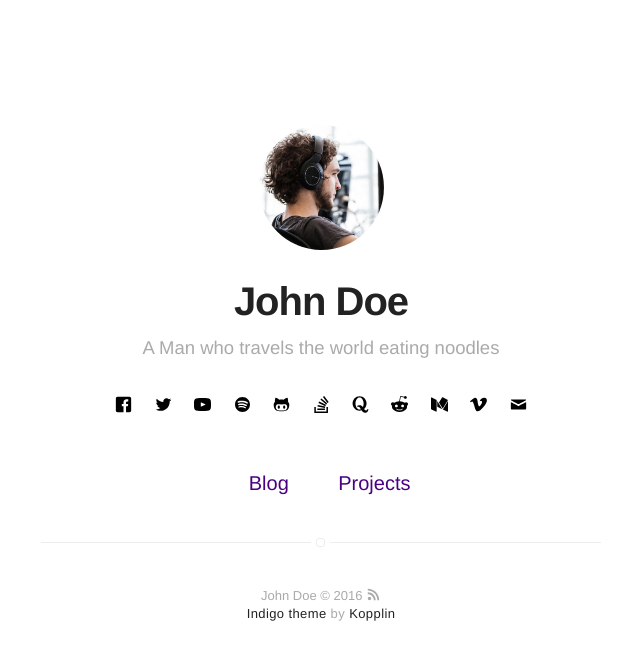
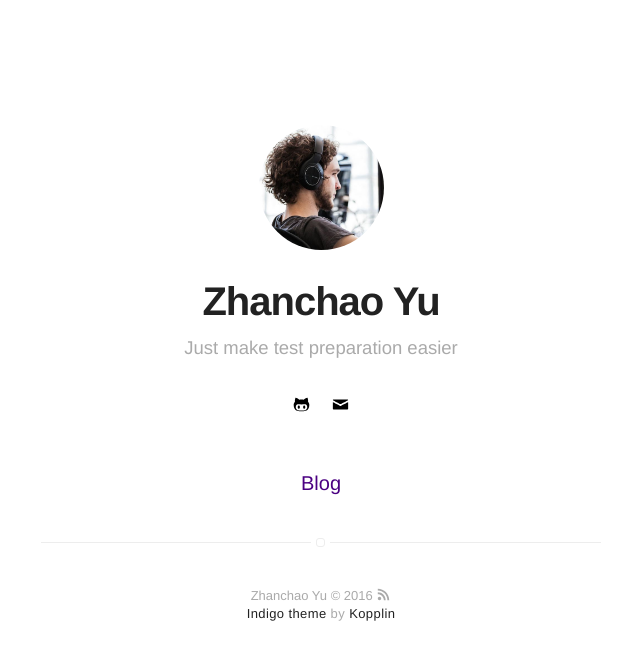
Before and after one commit to flutar/flutar.github.io, a Jekyll site: the page built from index.html, in a window 1280 px wide. Shown: the top 660 px of the page, without its empty margins (319-959 px from the left). Built offline with Jekyll 4.4.1, drawn with Linux system fonts in a browser that asks for light colours.

Commit message:
added personal info

```diff
--- a/_config.yml
+++ b/_config.yml
@@ -1,16 +1,16 @@
 # main text of home
-name: John Doe
-bio: A Man who travels the world eating noodles
+name: Zhanchao Yu
+bio: Just make test preparation easier
 
 # twitter summary info
-description: A blog about technology and stuff related
+description: A blog about language test
 
 # if it's an external image, update below for true
 # better with square images
 external-image: false
 picture: assets/images/profile.jpg
 
-url: https://koppl.in/indigo
+url: http://flutar.github.io
 # your url: http://USERNAME.github.io
 
 permalink: /:title/
@@ -29,35 +29,35 @@
 disqus: mydisqus
 
 # if you don't have any of social below, comment the line
-facebook: myfacebook
-twitter: mytwitter
+#facebook: myfacebook
+#twitter: mytwitter
 # google: mygoogle
 # instagram: myinstagram
 # pinterest: mypinterest
 # linkedin: mylinkedin
-youtube: myyoutube
-spotify: myspotify
-github: mygithub
-stackoverflow: 7044681/mystackoverflow
-quora: userquora
-reddit: username
-medium: medium
-vimeo: myvimeo
-email: myemail@gmail.com
+#youtube: myyoutube
+#spotify: myspotify
+#github: mygithub
+#stackoverflow: 7044681/mystackoverflow
+#quora: userquora
+#reddit: username
+#medium: medium
+#vimeo: myvimeo
+email: yu.zhanchao@gmail.com
 
 authors:
-    johndoe:
-        name: John Doe
-        bio: A Man who travels the world eating noodles
+    zhanchao:
+        name: Zhanchao Yu
+        bio: Just make test preparation easier
         external-image: false
         picture: assets/images/profile.jpg
-        twitter: johndoe
-    jamesfoster:
-        name: James Foster
-        bio: A Man who develops software with coffee
-        external-image: false
-        picture: assets/images/james.jpg
-        twitter: jamesfoster
+      #  twitter: johndoe
+  #  jamesfoster:
+  #      name: James Foster
+   #     bio: A Man who develops software with coffee
+   #     external-image: false
+    #    picture: assets/images/james.jpg
+    #    twitter: jamesfoster
 
 # do you want a larger site? change the option below
 # options: [normal, large] | default: normal
@@ -69,7 +69,7 @@
 # paginate_path: "blog/:num/"
 
 # if you don't need projects, comment the *projects* configs below
-projects: true
+#projects: true
 
 # if you don't need "about" or "blog", comment them out below
 about: false
```
